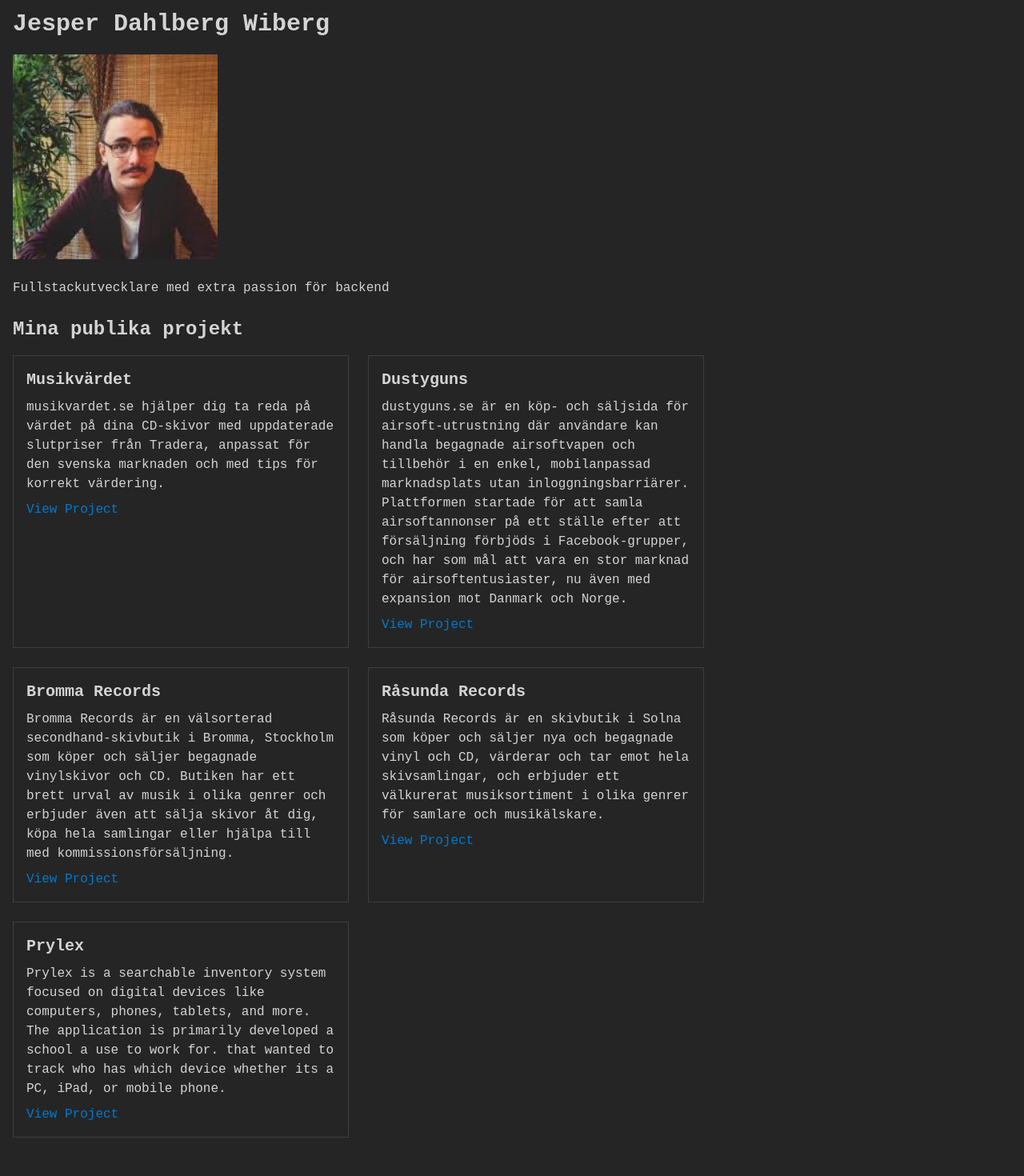
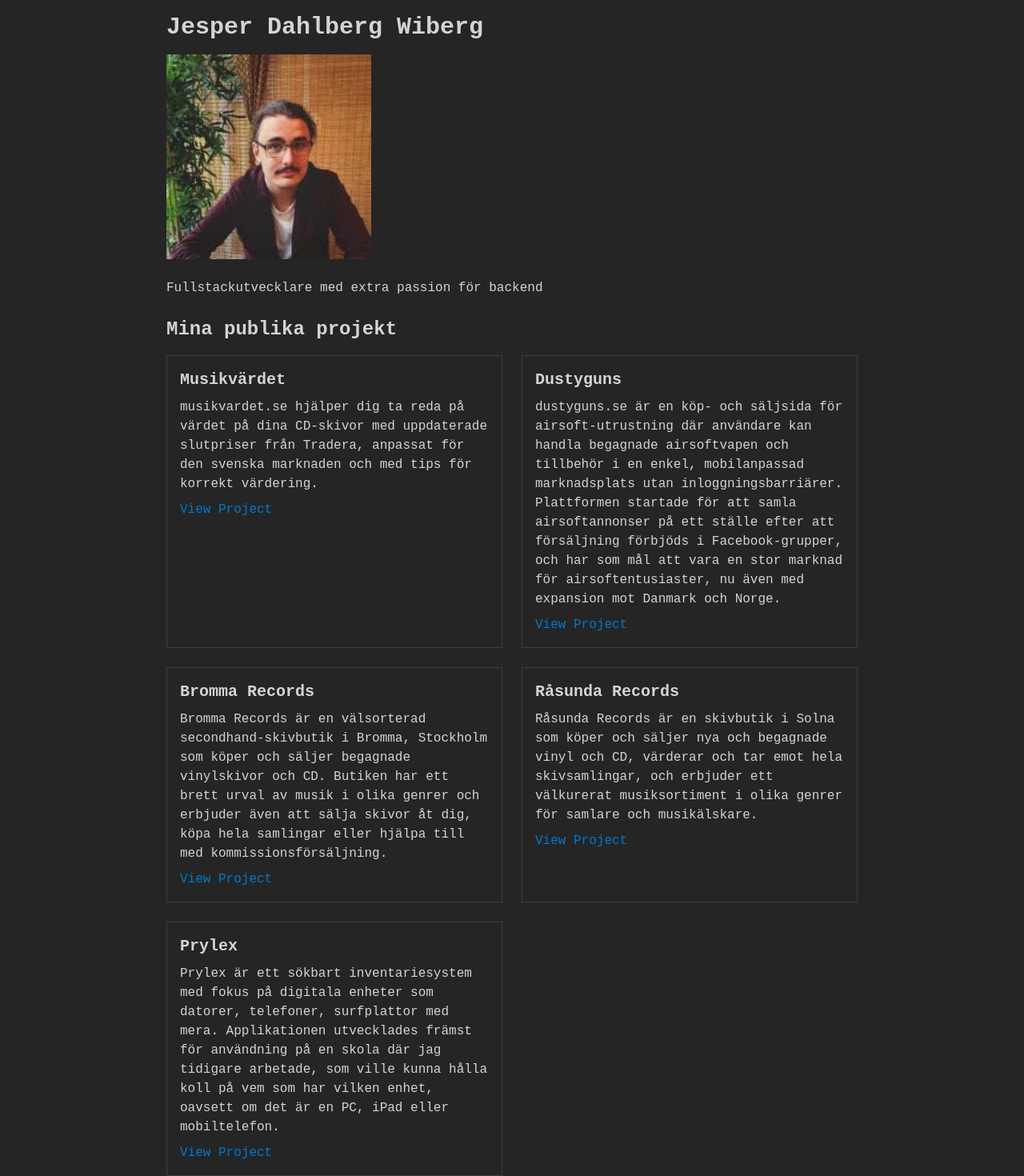
Before and after one commit to wiberg8/wiberg, a React (Vite) app: page / in a window 1280 px wide. Shown: the top 1470 px of the page at 80% size. Before the commit the page ends 1438 px from the top, so only its background shows below. Built offline with nearby package versions, Linux system fonts and the light colour scheme; a web font is replaced by a local one.

Commit message:
text and center content

```diff
--- a/src/App.tsx
+++ b/src/App.tsx
@@ -30,15 +30,15 @@
   {
     title: "Prylex",
     description:
-      "Prylex is a searchable inventory system focused on digital devices like computers, phones, tablets, and more. The application is primarily developed a school a use to work for. that wanted to track who has which device whether its a PC, iPad, or mobile phone.",
+      "Prylex är ett sökbart inventariesystem med fokus på digitala enheter som datorer, telefoner, surfplattor med mera. Applikationen utvecklades främst för användning på en skola där jag tidigare arbetade, som ville kunna hålla koll på vem som har vilken enhet, oavsett om det är en PC, iPad eller mobiltelefon.",
     link: "https://github.com/wiberg8/Prylex",
   },
 ];
 
 function App() {
   return (
-    <div className="max-w-4xl p-4">
-      <h1 className="text-3xl font-bold mb-4 animate-bounce">Jesper Dahlberg Wiberg</h1>
+    <div className="max-w-4xl p-4 mx-auto">
+      <h1 className="text-3xl font-bold mb-4">Jesper Dahlberg Wiberg</h1>
 
       <img
         src={reactLogo}
```
